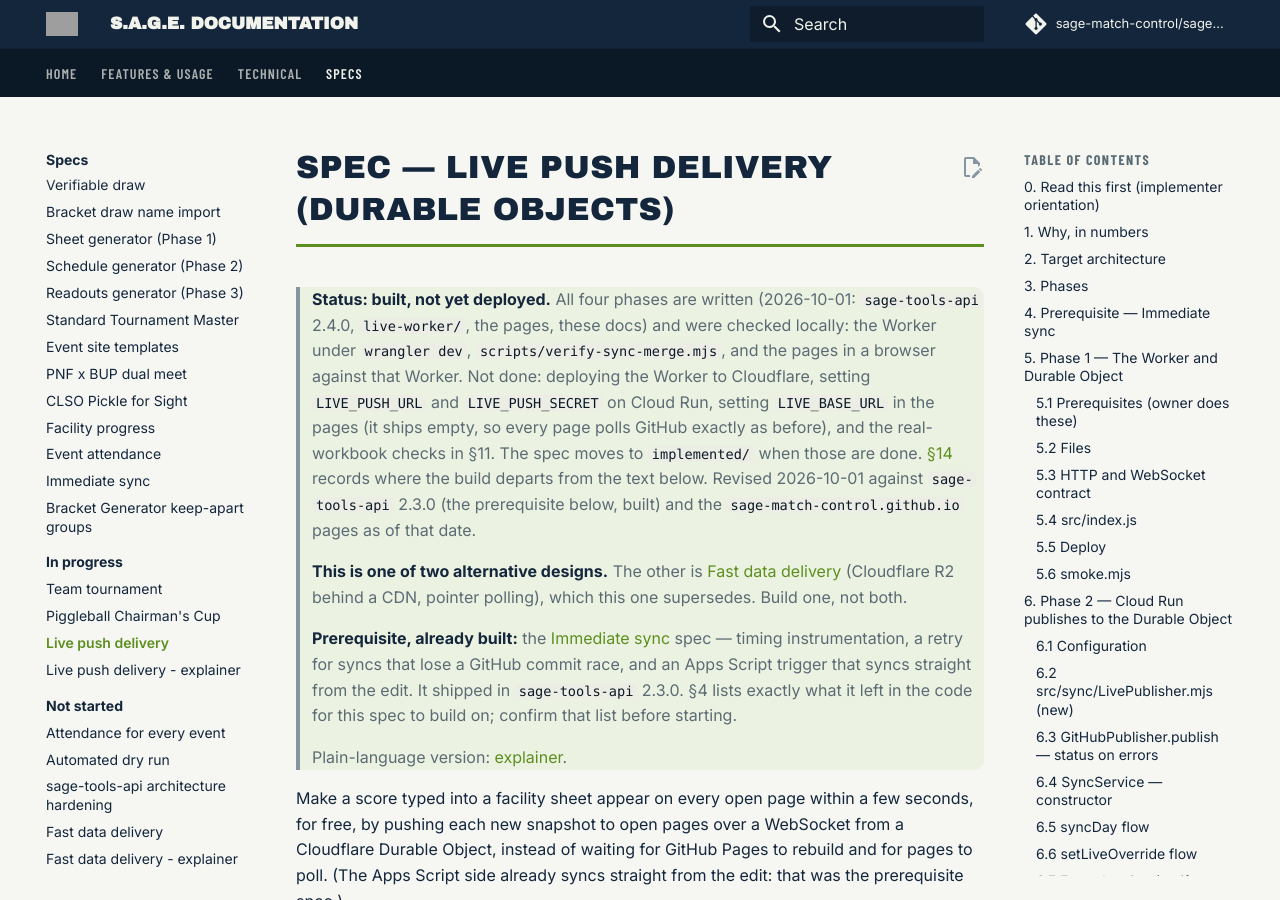
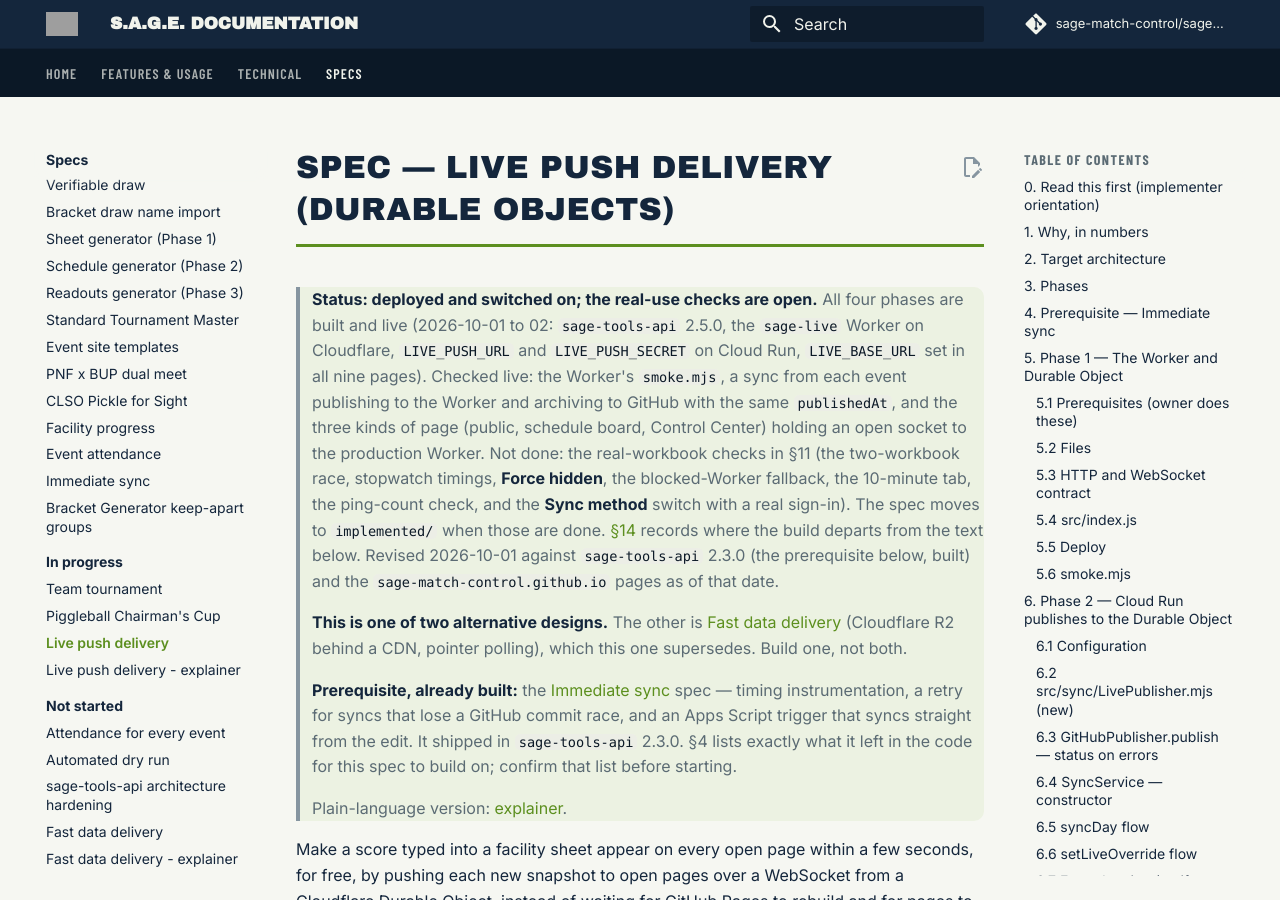
Before and after one commit to sage-match-control/sage-docs, an MkDocs documentation site: the page built from docs/specs/in-progress/durable-object-push-spec.md, in a window 1280 px wide and 900 px high. Built offline with MkDocs 1.6.1 and Material for MkDocs 9.7.7, drawn with Linux system fonts in a browser that asks for light colours; comment, search, counter and statistics services are not loaded; some of the changed text lies outside the part shown.

Commit message:
Live push spec: deployed and switched on, real-use checks open
Co-Authored-By: Claude Sonnet 5.5 <noreply@anthropic.com>

```diff
--- a/docs/specs/in-progress/durable-object-push-spec.md
+++ b/docs/specs/in-progress/durable-object-push-spec.md
@@ -1,14 +1,17 @@
 # Spec — Live push delivery (Durable Objects)
 
-> **Status: built, not yet deployed.** All four phases are written
-> (2026-10-01: `sage-tools-api` 2.4.0, `live-worker/`, the pages, these
-> docs) and were checked locally: the Worker under `wrangler dev`,
-> `scripts/verify-sync-merge.mjs`, and the pages in a browser against that
-> Worker. Not done: deploying the Worker to Cloudflare, setting
-> `LIVE_PUSH_URL` and `LIVE_PUSH_SECRET` on Cloud Run, setting
-> `LIVE_BASE_URL` in the pages (it ships empty, so every page polls GitHub
-> exactly as before), and the real-workbook checks in §11. The spec moves to
-> `implemented/` when those are done. [§14](#14-as-built-divergences) records
+> **Status: deployed and switched on; the real-use checks are open.** All four
+> phases are built and live (2026-10-01 to 02: `sage-tools-api` 2.5.0,
+> the `sage-live` Worker on Cloudflare, `LIVE_PUSH_URL` and
+> `LIVE_PUSH_SECRET` on Cloud Run, `LIVE_BASE_URL` set in all nine pages).
+> Checked live: the Worker's `smoke.mjs`, a sync from each event publishing to
+> the Worker and archiving to GitHub with the same `publishedAt`, and the three
+> kinds of page (public, schedule board, Control Center) holding an open socket
+> to the production Worker. Not done: the real-workbook checks in §11 (the
+> two-workbook race, stopwatch timings, **Force hidden**, the blocked-Worker
+> fallback, the 10-minute tab, the ping-count check, and the **Sync method**
+> switch with a real sign-in). The spec moves to `implemented/` when those are
+> done. [§14](#14-as-built-divergences) records
 > where the build departs from the text below. Revised 2026-10-01 against
 > `sage-tools-api` 2.3.0 (the prerequisite below, built) and the
 > `sage-match-control.github.io` pages as of that date.
@@ -1127,13 +1130,13 @@ Rolling this spec back never requires undoing the prerequisite.
 Where the built code departs from the text above. Everything else was built
 as written.
 
-- **`LIVE_BASE_URL` ships empty.** §7.2's block has
-  `wss://sage-live.<subdomain>.workers.dev`, but the subdomain does not exist
-  until the Worker is deployed, and that literal is not a valid WebSocket URL:
-  `new WebSocket` would throw inside `selectDay`. The constant is `''` in all
-  nine pages, which the block treats as "push disabled". After Phase 1 is
-  deployed, set it in every page in one pass and confirm the copies still
-  match (§11's `diff` check).
+- **`LIVE_BASE_URL` was set after the Worker existed.** §7.2's block has
+  `wss://sage-live.<subdomain>.workers.dev`, which is not a valid WebSocket URL
+  (`new WebSocket` would throw inside `selectDay`), so the pages shipped with
+  `''`, which the block treats as "push disabled". Once the Worker was deployed
+  the constant was set to `wss://sage-live.sagematchcontrol.workers.dev` in all
+  nine pages in one pass, and the copies were confirmed identical (§11's `diff`
+  check).
 - **§7.3's "fetch failed but a push exists" case** uses
   `liveChannel.newer(event, day, null)`, which returns the pushed snapshot
   (or `null`), so the block itself is unchanged and stays identical across
```
Also changed, not shown: docs/specs/README.md (+2 -3 lines), docs/specs/in-progress/README.md (+1 -1 lines).
